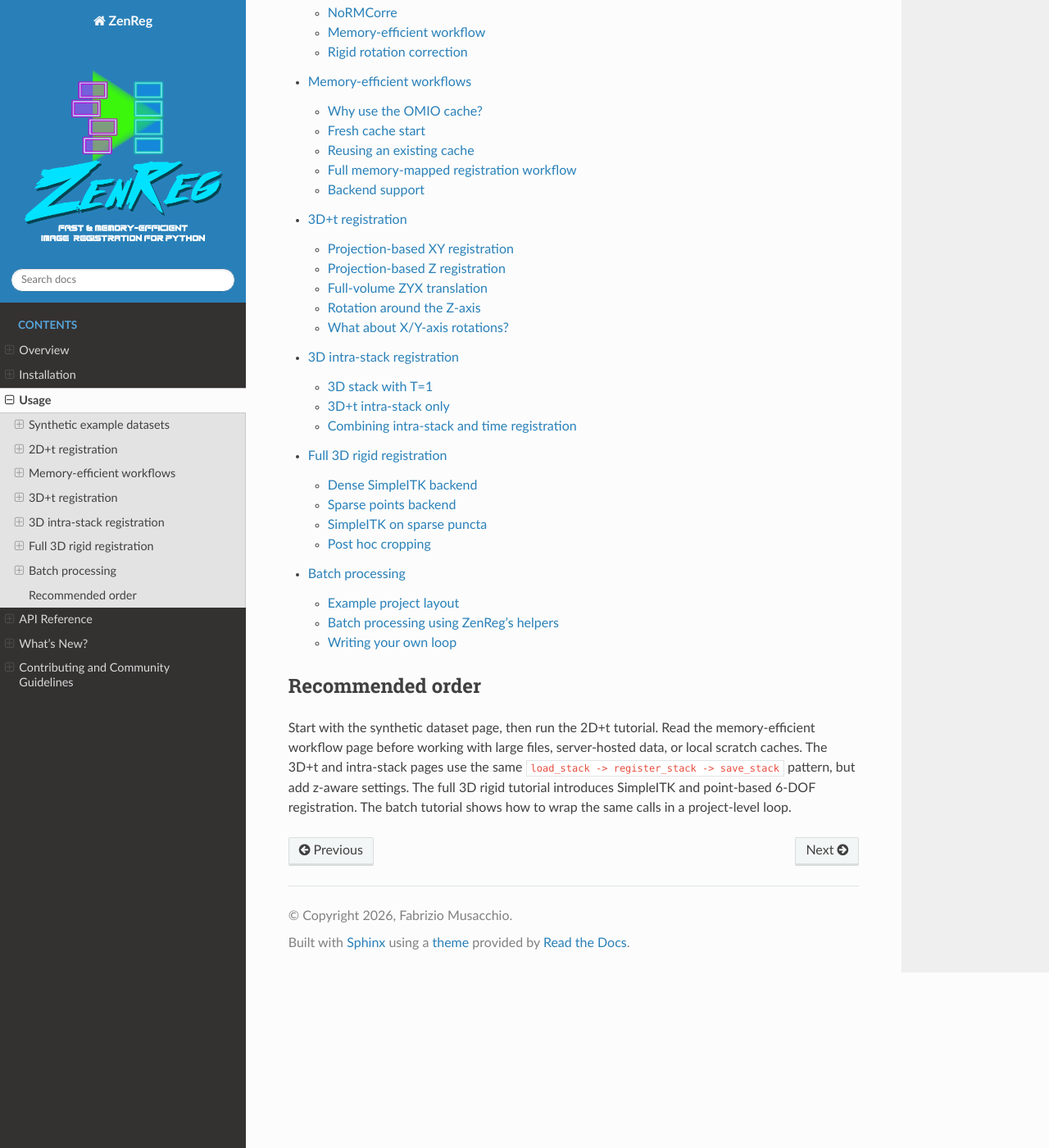
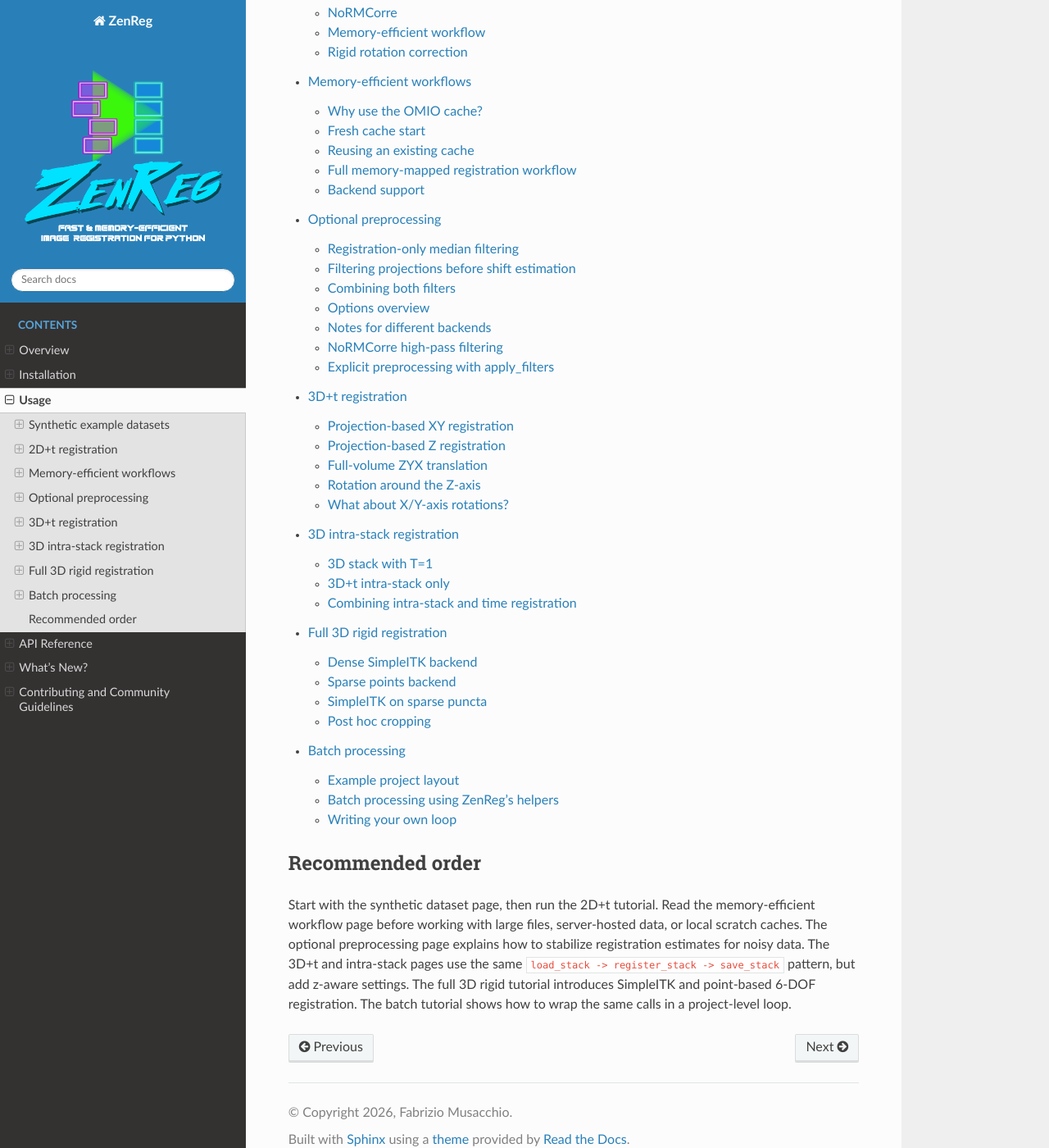
Before and after one commit to FabrizioMusacchio/ZenReg, a Sphinx documentation site: the page built from docs/source/usage.rst, in a window 1280 px wide and 1400 px high, scrolled down 529 px. Shown: the whole window at 82% size. Built offline with Sphinx 7.4.7 and the Read the Docs theme 3.1.0, drawn with Linux system fonts in a browser that asks for light colours; some of the changed lines change nothing that is shown.

Commit message:
feat(docs): add optional preprocessing section to enhance registration workflows

```diff
--- a/docs/source/usage.rst
+++ b/docs/source/usage.rst
@@ -14,6 +14,7 @@ keeping the examples small enough for local experimentation.
    usage_synthetic_datasets
    usage_2d_t
    usage_memory_efficient
+   usage_preprocessing
    usage_3d_t
    usage_intra_stack
    usage_full_3d_rigid
@@ -24,8 +25,9 @@ Recommended order
 
 Start with the synthetic dataset page, then run the 2D+t tutorial. Read the
 memory-efficient workflow page before working with large files, server-hosted
-data, or local scratch caches. The 3D+t and intra-stack pages use the same
-``load_stack -> register_stack -> save_stack`` pattern, but add z-aware
-settings. The full 3D rigid tutorial introduces SimpleITK and point-based
-6-DOF registration. The batch tutorial shows how to wrap the same calls in a
-project-level loop.
+data, or local scratch caches. The optional preprocessing page explains how to
+stabilize registration estimates for noisy data. The 3D+t and intra-stack pages
+use the same ``load_stack -> register_stack -> save_stack`` pattern, but add
+z-aware settings. The full 3D rigid tutorial introduces SimpleITK and
+point-based 6-DOF registration. The batch tutorial shows how to wrap the same
+calls in a project-level loop.
--- /dev/null
+++ b/docs/source/usage_preprocessing.rst
@@ -0,0 +1,195 @@
+Optional preprocessing
+======================
+
+Phase cross-correlation and projection-based registration can sometimes benefit
+from light preprocessing of the images used for shift estimation. This is
+especially true for noisy microscopy data, sparse bright outliers, detector
+speckles, or weak structures where a small median filter stabilizes the
+registration image.
+
+ZenReg distinguishes between two concepts:
+
+- registration-only preprocessing inside ``register_stack``; this affects shift
+  estimation but does not filter the registered output image,
+- explicit preprocessing with ``apply_filters``; this creates a filtered image
+  that you can inspect, register, or save yourself.
+
+Registration-only median filtering
+----------------------------------
+
+Use ``filter_slices=True`` to median-filter the registration channel before
+projection. For 3D data, this means each Z slice is filtered before ZenReg
+creates a projection for registration.
+
+.. code-block:: python
+
+   from pathlib import Path
+   from zenreg import load_stack, register_stack
+
+   path = Path("example_data/synthetic_data/synthetic_3d_t_xy.ome.tif")
+   image, metadata = load_stack(path, return_metadata=True)
+
+   registered, details = register_stack(
+       image,
+       registration_channel   = 0,
+       registration_stack     = 0,
+       method                 = "phase_cross_correlation",
+       time_registration_mode = "projection",
+       projection_method      = "max",
+       filter_slices          = True,
+       median_kernel_size     = 3,
+       return_shifts          = True,
+       return_details         = True)
+
+This can help when individual planes contain salt-and-pepper noise or small
+isolated hot pixels. It is usually not necessary for clean synthetic data.
+
+Filtering projections before shift estimation
+---------------------------------------------
+
+Use ``filter_projections=True`` to median-filter the projected registration
+images after projection but before shift estimation.
+
+.. code-block:: python
+
+   registered, details = register_stack(
+       image,
+       registration_channel   = 0,
+       registration_stack     = 0,
+       method                 = "phase_cross_correlation",
+       time_registration_mode = "projection",
+       projection_method      = "mean",
+       filter_projections     = True,
+       median_kernel_size     = 3,
+       return_shifts          = True,
+       return_details         = True)
+
+This is useful when the projection itself is noisy or contains isolated
+outliers. It is also cheaper than filtering every Z slice because it runs on one
+2D projection per time point.
+
+Combining both filters
+----------------------
+
+The two switches can be combined. This is the strongest built-in preprocessing
+path and should be used deliberately, because too much smoothing can broaden or
+attenuate small puncta.
+
+.. code-block:: python
+
+   registered, details = register_stack(
+       image,
+       registration_channel   = 0,
+       registration_stack     = 0,
+       method                 = "phase_cross_correlation",
+       time_registration_mode = "projection",
+       projection_method      = "max",
+       filter_slices          = True,
+       filter_projections     = True,
+       median_kernel_size     = 3,
+       max_xy_shifts          = (8, 8),
+       return_shifts          = True,
+       return_details         = True)
+
+For sparse spots or puncta, start with ``median_kernel_size=3``. Larger kernels
+can make registration more stable in very noisy data, but they can also remove
+the fine structures that should drive registration.
+
+Options overview
+-----------------
+
+.. list-table::
+   :header-rows: 1
+   :widths: 36 64
+
+   * - Argument
+     - Meaning
+   * - ``filter_slices``
+     - Median-filter Z slices in the registration channel before projection or
+       full-3D registration-volume preparation. Default: ``False``.
+   * - ``filter_projections``
+     - Median-filter 2D registration projections before shift or rotation
+       estimation. Default: ``False``.
+   * - ``median_kernel_size``
+     - Median filter kernel size in pixels. Default: ``3``.
+   * - ``pre_median_filter`` / ``post_median_filter``
+     - Deprecated aliases kept for older scripts. Use ``filter_slices`` and
+       ``filter_projections`` instead.
+
+Notes for different backends
+----------------------------
+
+.. list-table::
+   :header-rows: 1
+   :widths: 35 65
+
+   * - Backend
+     - Preprocessing behavior
+   * - ``phase_cross_correlation``
+     - Supports ``filter_slices`` and ``filter_projections``. This is the main
+       use case for the built-in median preprocessing switches.
+   * - ``pystackreg``
+     - Supports the same projection preprocessing path for projection-based
+       registration.
+   * - ``method="normcorre"``
+     - Does not use ``filter_slices`` or ``filter_projections``. Use
+       ``nc_gSig_filt`` for CaImAn-style high-pass filtering in the NoRMCorre
+       backend.
+   * - Full 3D rigid ``simpleitk`` / ``points``
+     - Uses its own registration path. Prefer backend-specific settings and
+       inspect results carefully before adding explicit image preprocessing.
+
+NoRMCorre high-pass filtering
+-----------------------------
+
+For NoRMCorre-style workflows, use ``nc_gSig_filt`` instead of the median
+filter switches:
+
+.. code-block:: python
+
+   registered, details = register_stack(
+       image,
+       registration_channel   = 0,
+       registration_stack     = 0,
+       method                 = "normcorre",
+       time_registration_mode = "projection",
+       nc_pw_rigid            = True,
+       nc_strides             = (32, 32),
+       nc_overlaps            = (16, 16),
+       nc_gSig_filt           = (3, 3),
+       return_shifts          = True,
+       return_details         = True)
+
+``nc_gSig_filt`` follows the NoRMCorre/CaImAn convention and is useful when
+slow background variations should contribute less to the motion estimate.
+
+Explicit preprocessing with apply_filters
+-----------------------------------------
+
+If you want to inspect or save a filtered image yourself, use ``apply_filters``.
+This is not limited to registration-estimation images; it creates a real
+filtered array.
+
+.. code-block:: python
+
+   from zenreg import apply_filters
+
+   filtered_image = apply_filters(
+       image,
+       filters       = "median",
+       median_size   = 3,
+       apply_3d      = False)
+
+   registered, details = register_stack(
+       filtered_image,
+       registration_channel   = 0,
+       registration_stack     = 0,
+       method                 = "phase_cross_correlation",
+       time_registration_mode = "projection",
+       projection_method      = "max",
+       return_shifts          = True,
+       return_details         = True)
+
+Use this explicit route only when you really want to register the filtered
+image. For most workflows, ``filter_slices`` and ``filter_projections`` are
+safer because the registered output remains based on the original intensities.
```
